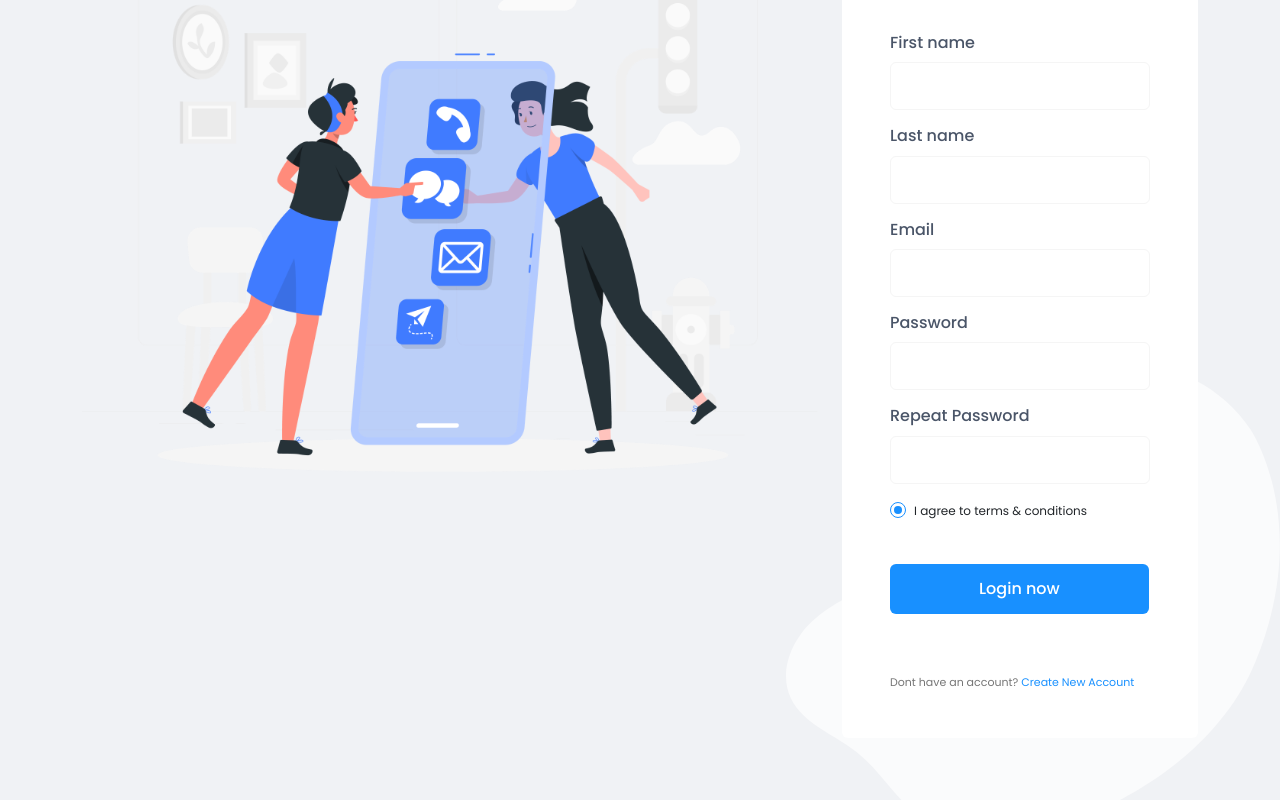
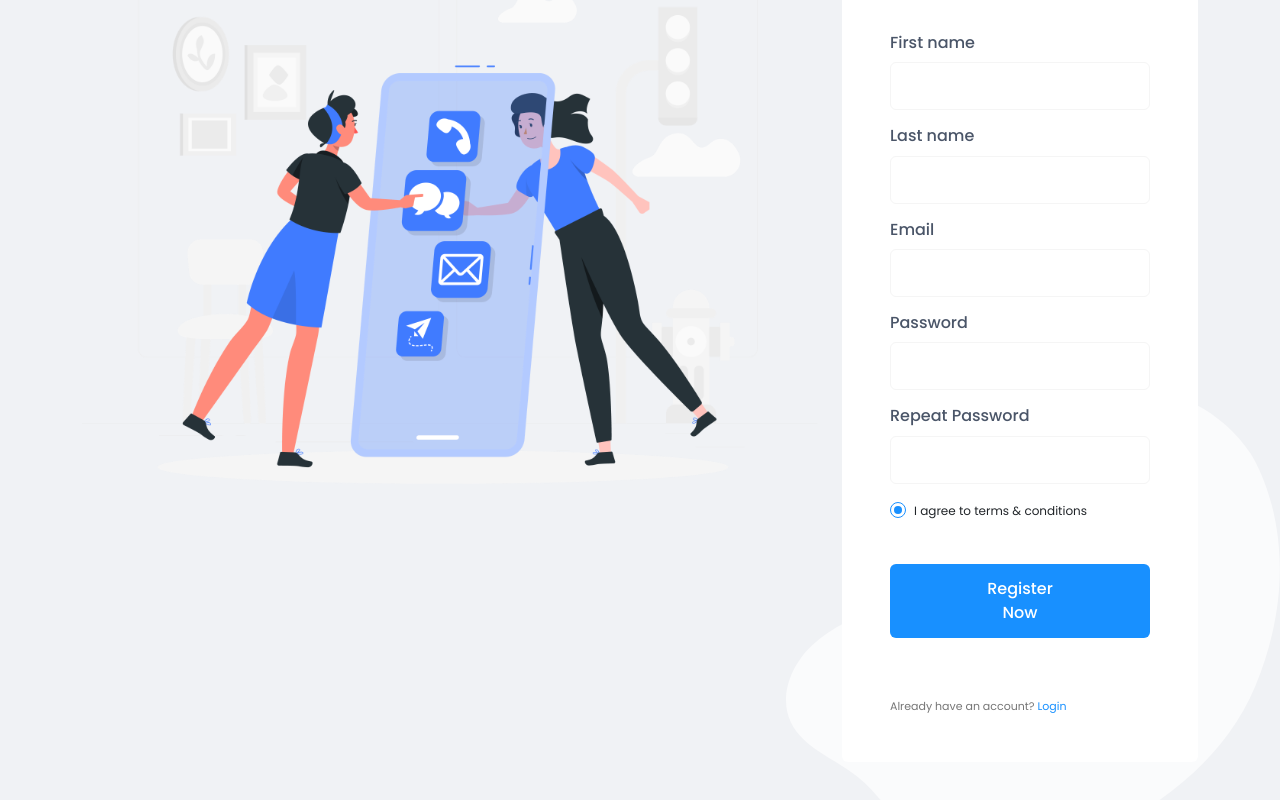
Before and after one commit to tauhid-hasan-dev/buddy-script-web, a Next.js app: page /register in a window 1280 px wide. Shown: the part 438-1238 px from the top of the page. Built offline with nearby package versions, Linux system fonts and the light colour scheme.

Commit message:
feat: update the login and registration link

```diff
--- a/src/app/login/page.tsx
+++ b/src/app/login/page.tsx
@@ -1,4 +1,5 @@
 import type { Metadata } from "next";
+import Link from "next/link";
 
 import "@/styles/bootstrap.min.css";
 import "@/styles/common.css";
@@ -121,7 +122,7 @@ export default function LoginPage() {
                     <div className="col-xl-12 col-lg-12 col-md-12 col-sm-12">
                       <div className="_social_login_bottom_txt">
                         <p className="_social_login_bottom_txt_para">
-                          Dont have an account? <a href="#0">Create New Account</a>
+                          Dont have an account? <Link href="/register">Create New Account</Link>
                         </p>
                       </div>
                     </div>
--- a/src/app/register/page.tsx
+++ b/src/app/register/page.tsx
@@ -1,4 +1,5 @@
 import type { Metadata } from "next";
+import Link from "next/link";
 
 import "@/styles/bootstrap.min.css";
 import "@/styles/common.css";
@@ -138,7 +139,7 @@ export default function RegistrationPage() {
                       <div className="col-lg-12 col-md-12 col-xl-12 col-sm-12">
                         <div className="_social_registration_form_btn _mar_t40 _mar_b60">
                           <button type="button" className="_social_registration_form_btn_link _btn1">
-                            Login now
+                            Register Now
                           </button>
                         </div>
                       </div>
@@ -148,7 +149,7 @@ export default function RegistrationPage() {
                     <div className="col-xl-12 col-lg-12 col-md-12 col-sm-12">
                       <div className="_social_registration_bottom_txt">
                         <p className="_social_registration_bottom_txt_para">
-                          Dont have an account? <a href="#0">Create New Account</a>
+                          Already have an account? <Link href="/login">Login</Link>
                         </p>
                       </div>
                     </div>
```
